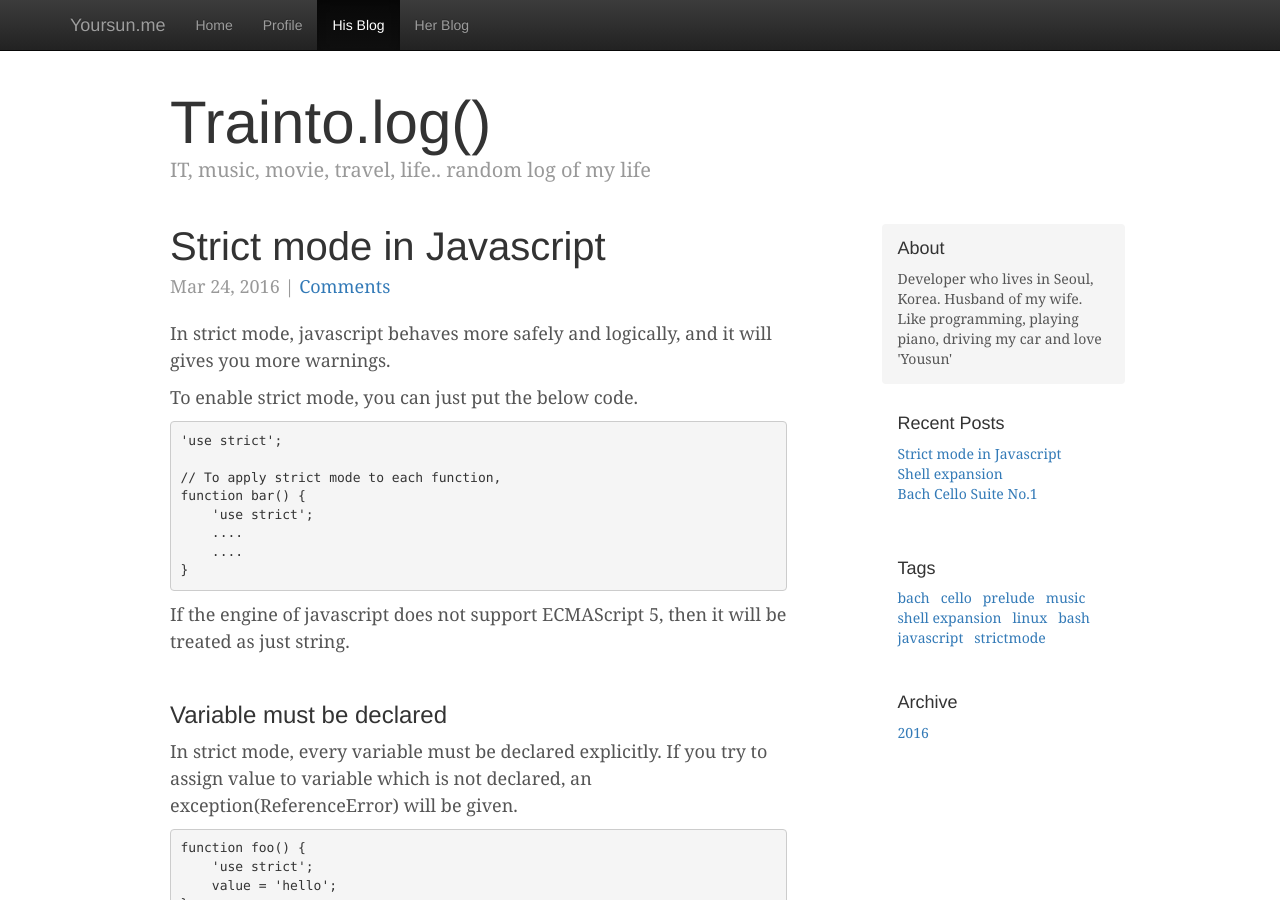
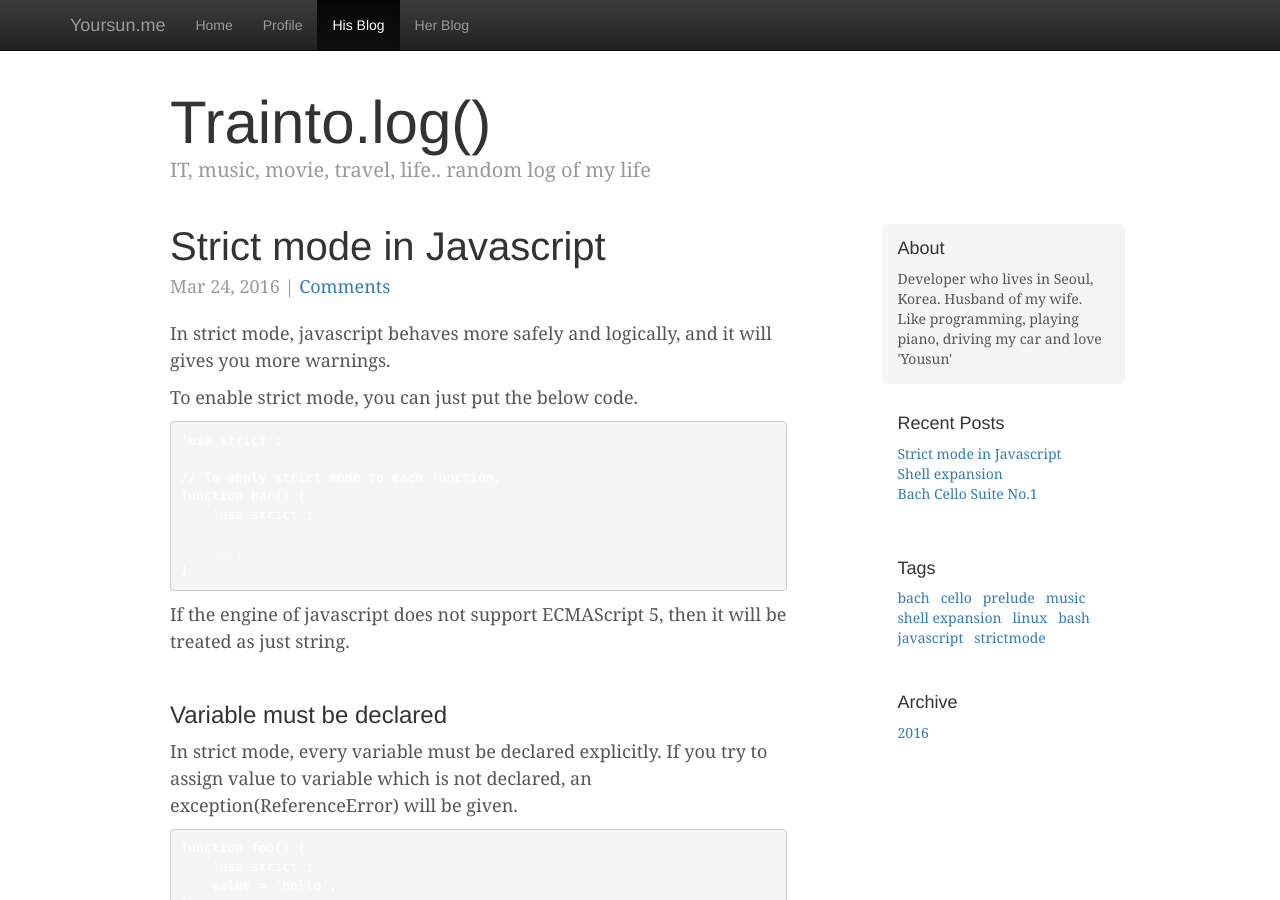
Before and after one commit to trainto/heyjoon.dev, a Jekyll site: the page built from index.html, in a window 1280 px wide and 900 px high. Built offline with Jekyll 4.4.1, drawn with Linux system fonts in a browser that asks for light colours; nearby versions of some CDN libraries; the list of posts is cut into pages by our own code; comment, search, counter and statistics services are not loaded.

Commit message:
Move syntax.css to header.html

```diff
--- a/_includes/header.html
+++ b/_includes/header.html
@@ -11,6 +11,7 @@
     <!-- Bootstrap theme -->
     <link rel="stylesheet"   href="https://maxcdn.bootstrapcdn.com/bootstrap/3.3.6/css/bootstrap-theme.min.css"   integrity="sha384-fLW2N01lMqjakBkx3l/M9EahuwpSfeNvV63J5ezn3uZzapT0u7EYsXMjQV+0En5r"   crossorigin="anonymous">
     <link href="{{ site.baseurl }}/css/blog.css" rel="stylesheet" type="text/css">
+    <link href="{{ site.baseurl }}/css/syntax.css" rel="stylesheet" type="text/css">
   </head>
 
   <body>
--- a/css/blog.css
+++ b/css/blog.css
@@ -155,7 +155,3 @@ h6, .h6 {
 #link-no-deco:hover {
   text-decoration: none;
 }
-
-@import
-  "syntax"
-;
```
